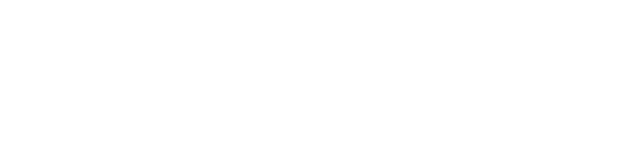
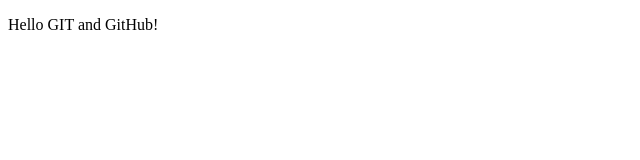
Before and after one commit to YuriyTereikovskyi/GITPROBA, a plain HTML site: page index.html in a window 1280 px wide. Shown: the whole page, without its empty margins (0-640 px from the left). Drawn offline with Linux system fonts and the light colour scheme.

Commit message:
new commit

```diff
--- a/index.html
+++ b/index.html
@@ -6,6 +6,6 @@
     <title>Document</title>
 </head>
 <body>
-
+    <p>Hello GIT and GitHub!</p>
 </body>
 </html>
```
